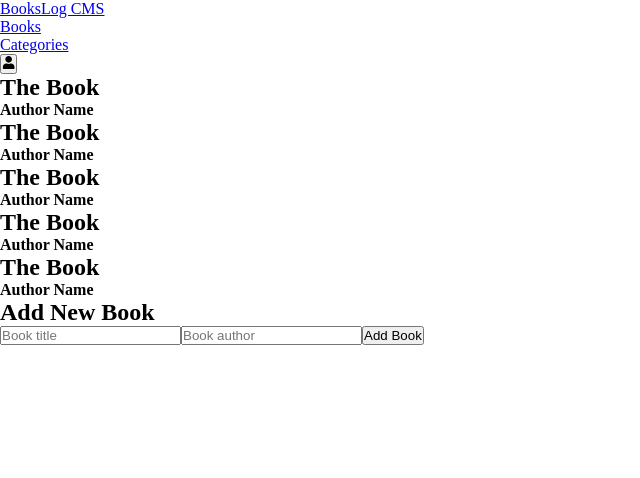
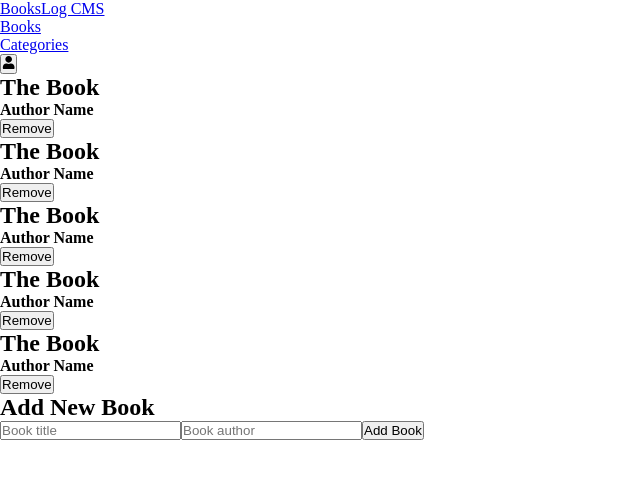
Before and after one commit to luigirazum/mv-books-log, a React (Create React App) app: page / in a window 1280 px wide. Shown: the top 478 px of the page, without its empty margins (0-640 px from the left). Built offline with nearby package versions, Linux system fonts and the light colour scheme.

Commit message:
Move the Button from the BooksList and render from Book component.

```diff
--- a/src/components/Book.js
+++ b/src/components/Book.js
@@ -1,14 +1,18 @@
 import React from 'react';
 import PropTypes from 'prop-types';
+import Button from './Button';
 
 const Book = (props) => {
   const { book: { title, author } } = props;
 
   return (
-    <div>
-      <h2>{title}</h2>
-      <h4>{author}</h4>
-    </div>
+    <>
+      <div>
+        <h2>{title}</h2>
+        <h4>{author}</h4>
+      </div>
+      <Button text="Remove" />
+    </>
   );
 };
 
```
